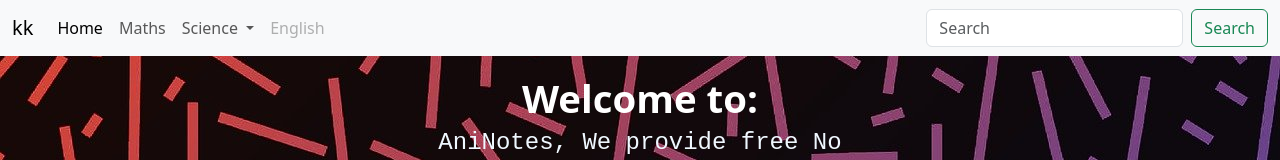
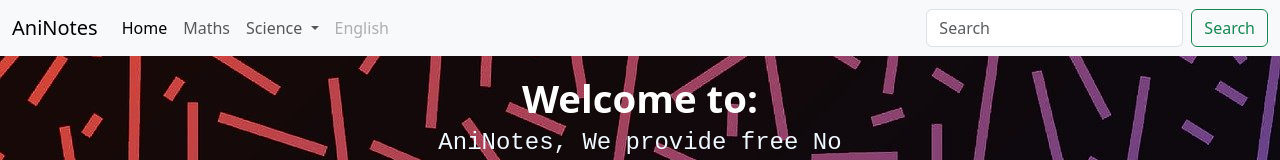
Before and after one commit to AniVerse44/np-website, a plain HTML site: page index.html in a window 1280 px wide. Shown: the top 160 px of the page. Drawn offline with nearby package versions, Linux system fonts and the light colour scheme.

Commit message:
Update index.html

```diff
--- a/index.html
+++ b/index.html
@@ -14,7 +14,7 @@
 <body>
     <nav class="navbar navbar-expand-lg bg-body-tertiary">
         <div class="container-fluid">
-            <a class="navbar-brand" href="#">kk</a>
+            <a class="navbar-brand" href="#">AniNotes</a>
             <button class="navbar-toggler" type="button" data-bs-toggle="collapse"
                 data-bs-target="#navbarSupportedContent" aria-controls="navbarSupportedContent" aria-expanded="false"
                 aria-label="Toggle navigation">
```
